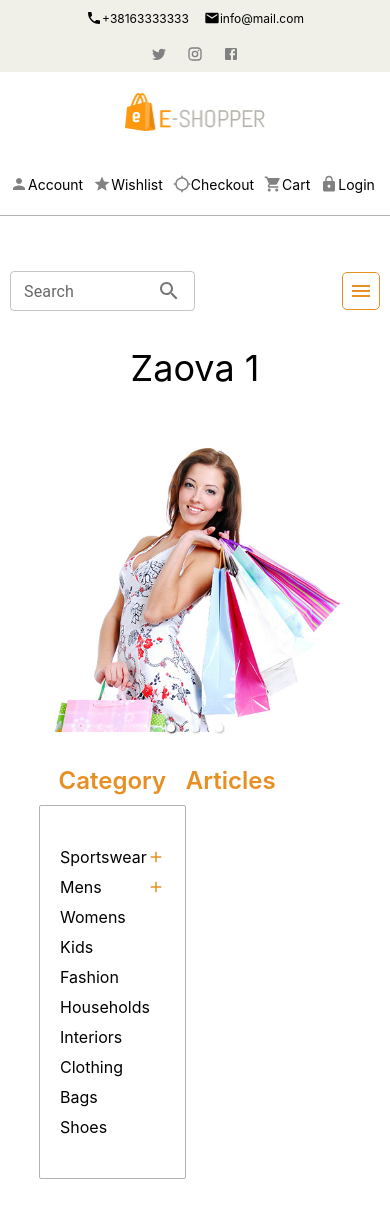
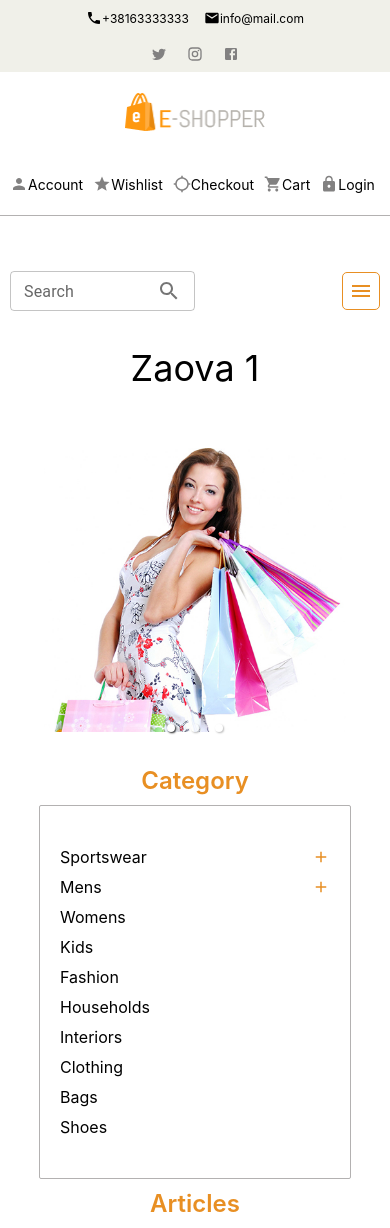
Before and after one commit to kemalkujovic/nitshop, a React (Create React App) app: page / in a window 390 px wide. Before the commit the page ends 1179 px from the top, so only its background shows below. Built offline with nearby package versions, Linux system fonts and the light colour scheme.

Commit message:
responsive home page

```diff
--- a/src/Templates/ProductsHomePage/ProductsHomePage.jsx
+++ b/src/Templates/ProductsHomePage/ProductsHomePage.jsx
@@ -26,13 +26,13 @@ const ProductsHomePage = () => {
     <>
       <SimplifiedDiv style={styles.container}>
         <Grid container direction="row">
-          <Grid item md={3} lg={3} sm={12}>
+          <Grid item md={3} lg={3} xs={12} sm={12}>
             <SimplifiedDiv style={styles.headingContainer}>
               <Text style={styles.headingText}>Category</Text>
             </SimplifiedDiv>
             <CategoryTab />
           </Grid>
-          <Grid item md={9} lg={9} sm={12}>
+          <Grid item md={9} lg={9} xs={12} sm={12}>
             <SimplifiedDiv style={styles.headingContainer}>
               <Text style={styles.headingText}>Articles</Text>
             </SimplifiedDiv>
```
